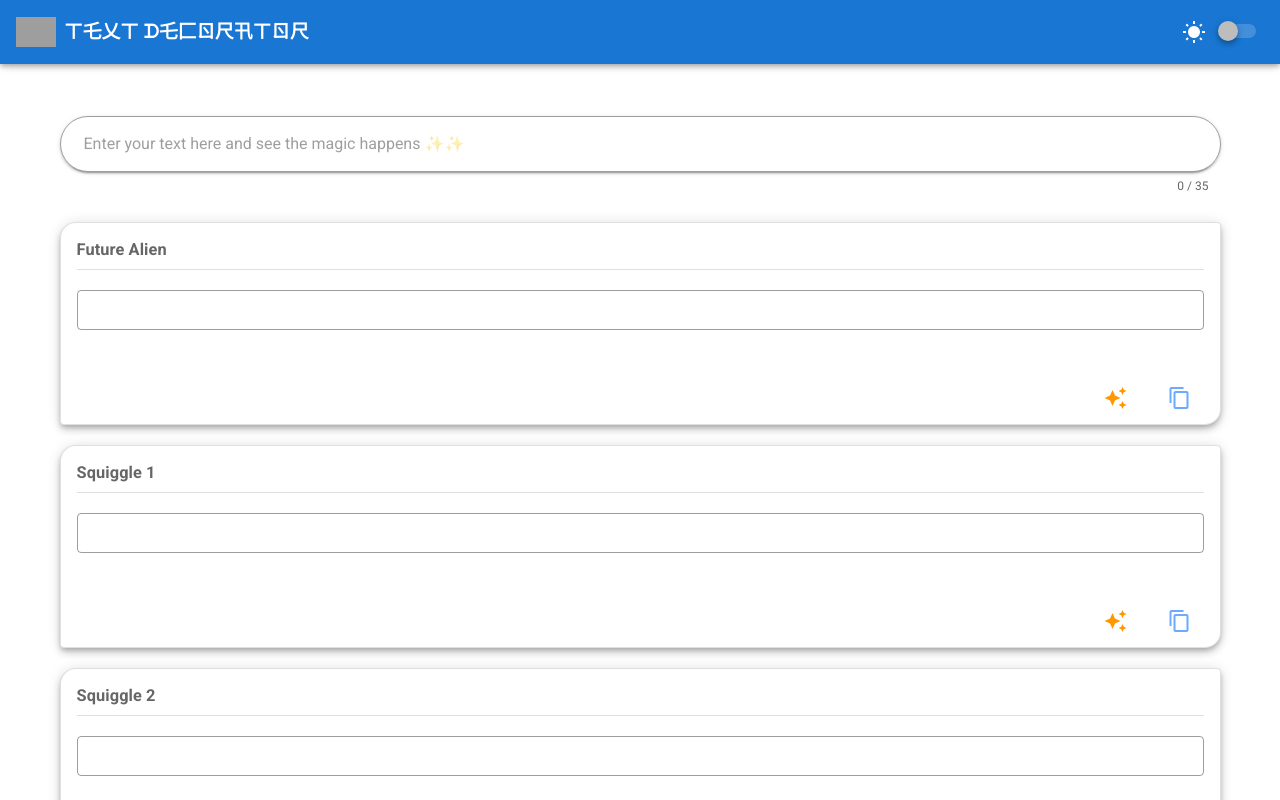
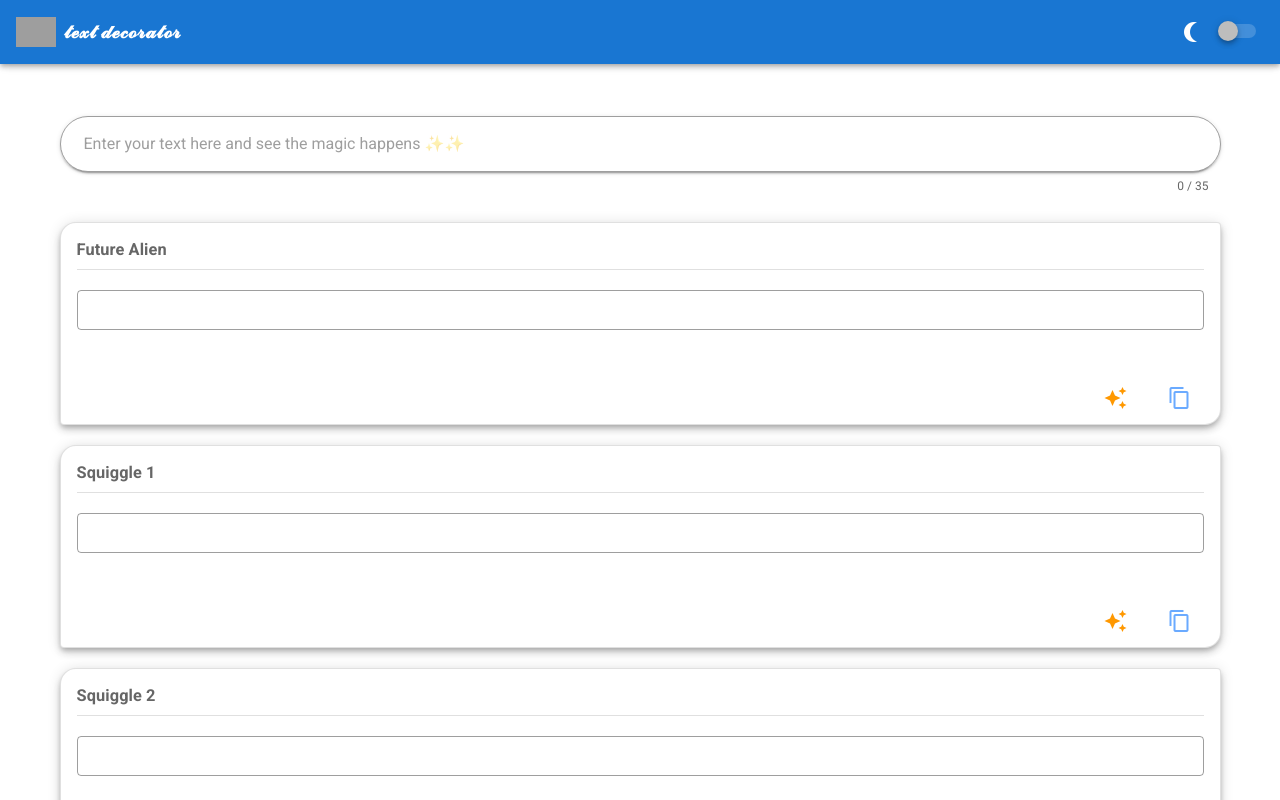
Before and after one commit to EwertonMendes/tanglyph, a Vue app in the folder text-decorator/: page / in a window 1280 px wide. Shown: the top 800 px of the page. Built offline with nearby package versions, Linux system fonts and the light colour scheme; grey boxes are pictures that could not be loaded.

Commit message:
Improving change theme functionality

```diff
--- a/text-decorator/src/components/layout/AppHeader.vue
+++ b/text-decorator/src/components/layout/AppHeader.vue
@@ -15,9 +15,16 @@
 
     <v-spacer></v-spacer>
     <v-icon class="pa-3">
-      mdi-white-balance-sunny
+      {{ themeIcon }}
     </v-icon>
-    <v-switch v-model="isDarkMode" color="orange" class="mt-5"></v-switch>
+    <v-tooltip bottom>
+      <template v-slot:activator="{ on, attrs }">
+        <div v-bind="attrs" v-on="on" style="width:min-content;">
+          <v-switch v-model="isDarkMode" color="orange" class="mt-5"></v-switch>
+        </div>
+      </template>
+      <span>Change Theme</span>
+    </v-tooltip>
   </v-app-bar>
 </template>
 
@@ -34,17 +41,19 @@ export default {
     return {
       isDarkMode: false,
       title: "Text Decorator",
+      themeIcon: this.getThemeIcon(),
     };
   },
 
   watch: {
     isDarkMode() {
       this.$vuetify.theme.isDark = this.isDarkMode;
+      this.themeIcon = this.getThemeIcon();
     },
   },
 
   mounted() {
-    this.changeFontFamily();
+    this.changeFont();
   },
 
   methods: {
@@ -54,7 +63,7 @@ export default {
       return num;
     },
 
-    changeFontFamily() {
+    changeFont() {
       const index = this.generateRandom();
       const newTitle = helpers.convertTextToGlyph({
         baseText: this.title,
@@ -62,6 +71,11 @@ export default {
       });
       this.title = newTitle;
     },
+    getThemeIcon() {
+      return this.isDarkMode
+        ? "mdi-white-balance-sunny"
+        : "mdi-moon-waning-crescent";
+    },
   },
 };
 </script>
```
